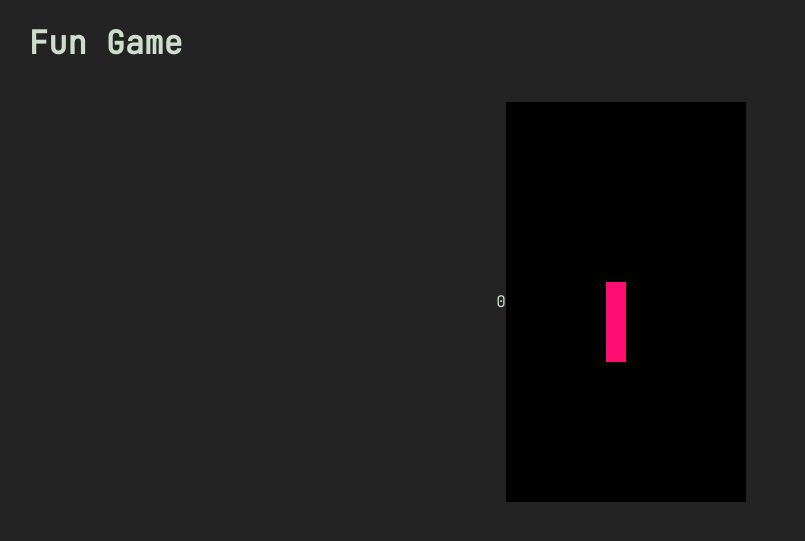
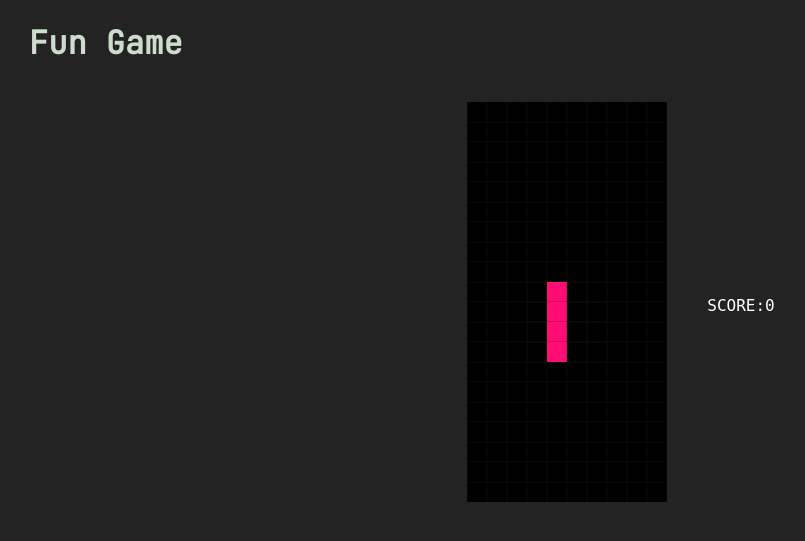
Before and after one commit to gpalmaj/intro_site, a Django app: page /fun_game/ in a window 1280 px wide. Shown: the part 69-610 px from the top of the page, without its empty margins (19-824 px from the left). Run offline with Django 5.2, Linux system fonts and the light colour scheme.

Commit message:
Added grid to layout

```diff
--- a/core/static/css/style.css
+++ b/core/static/css/style.css
@@ -30,3 +30,12 @@ canvas#fun_game {
   display: block;
   margin: 0; /* remove espaços fantasmas */
 }
+
+#score {
+  margin-top: 8px;
+  margin-left: 40px;
+  color: white;
+  font-family: monospace;
+  font-size: 16px;
+  text-align: center;
+}
--- a/core/static/js/fun_game.js
+++ b/core/static/js/fun_game.js
@@ -91,9 +91,17 @@ function createPiece(type) {
 function drawMatrix(matrix, offset) {
   matrix.forEach((row, y) => {
     row.forEach((value, x) => {
+      const px = x + offset.x;
+      const py = y + offset.y;
+
+      // desenha borda cinza para todas as células
+      context.strokeStyle = "#111"; // ou "#888" para um cinza mais claro
+      context.lineWidth = 0.02; // para manter a linha bem fina
+      context.strokeRect(px, py, 1, 1);
+
       if (value !== 0) {
         context.fillStyle = colors[value];
-        context.fillRect(x + offset.x, y + offset.y, 1, 1);
+        context.fillRect(px, py, 1, 1);
       }
     });
   });
@@ -150,7 +158,7 @@ function playerMove(offset) {
   }
   moveCounter = 0;
   if (!firstMove) {
-    moveInterval = 10;
+    moveInterval = 20;
   } else {
     firstMove = false;
   }
@@ -211,7 +219,7 @@ function update(time = 0) {
 }
 
 function updateScore() {
-  document.getElementById("score").innerText = player.score;
+  document.getElementById("score").innerText = "SCORE:" + player.score;
 }
 
 document.addEventListener("keydown", (event) => {
@@ -221,11 +229,11 @@ document.addEventListener("keydown", (event) => {
     move = 1; //playerMove(1);
   } else if (event.code === "Space") {
     if (dropInterval == 700) {
-      dropInterval = dropInterval / 40;
+      dropInterval = dropInterval / 20;
     }
-  } else if (event.key === "ArrowUp") {
+  } else if (event.key === "ArrowUp" || event.key === "d") {
     playerRotate(1);
-  } else if (event.key === "ArrowDown") {
+  } else if (event.key === "ArrowDown" || event.key === "a") {
     playerRotate(-1);
   }
 });
@@ -251,7 +259,7 @@ const colors = [
   "#3877FF",
 ];
 
-const arena = createMatrix(12, 20);
+const arena = createMatrix(10, 20);
 
 const player = {
   pos: { x: 0, y: 0 },
--- a/core/templates/core/fun_game.html
+++ b/core/templates/core/fun_game.html
@@ -7,8 +7,9 @@
 {% block content %}
   <h1>Fun Game</h1>
   <div class="fun-game-container">
+    <canvas id="fun_game" width="200" height="400"></canvas>
+
 <div id="score"></div>
-    <canvas id="fun_game" width="240" height="400"></canvas>
   </div>
   <script src="{% static 'js/fun_game.js' %}"></script>
 {% endblock %}
```
